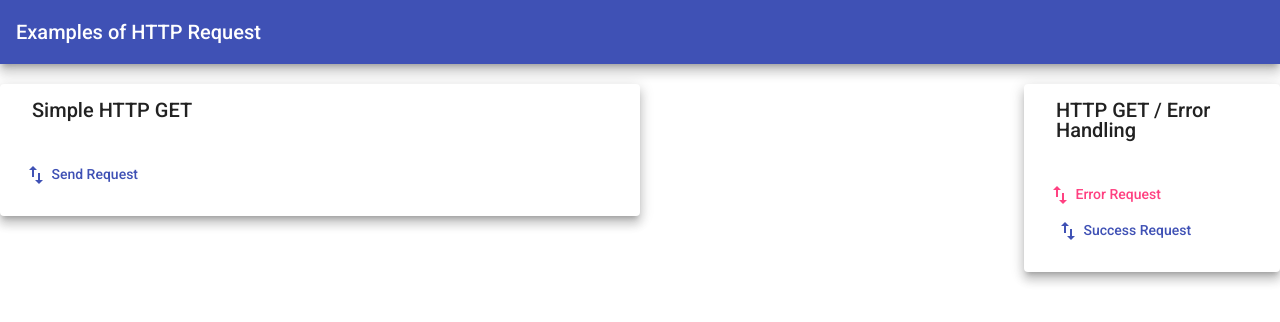
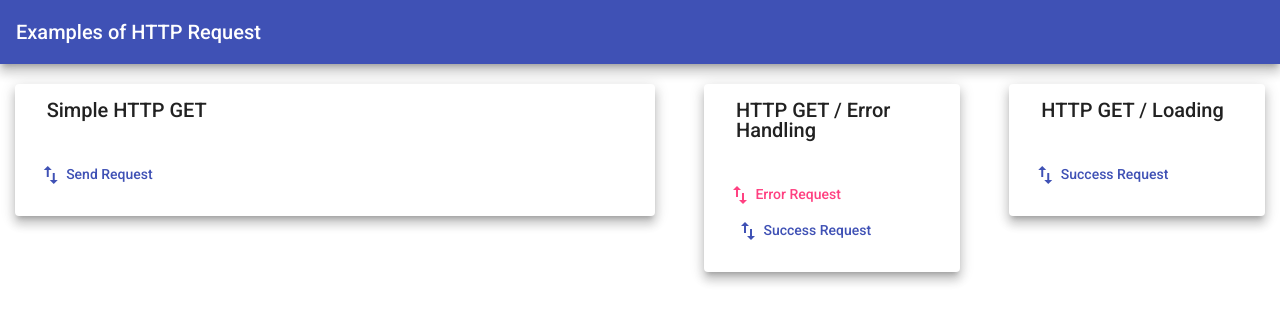
Before and after one commit to rochaskingdom/app-client, an Angular app: page / in a window 1280 px wide. Shown: the top 322 px of the page. Built offline with nearby package versions, Linux system fonts and the light colour scheme.

Commit message:
Exibindo o progressbar

```diff
--- a/src/app/app.component.html
+++ b/src/app/app.component.html
@@ -4,7 +4,7 @@
 
 <br>
 
-<div fxLayout="row wrap" fxLayoutAlign="space-between start" fxLayoutGap="20px">
+<div fxLayout="row wrap" fxLayoutAlign="space-around start" fxLayoutGap="20px">
   <mat-card fxFlex="50" class="mat-elevation-z8">
     <mat-card-header>
       <mat-card-title>Simple HTTP GET</mat-card-title>
@@ -51,4 +51,24 @@
     <mat-card-footer>
     </mat-card-footer>
   </mat-card>
+
+  <mat-card fxFlex="20" class="mat-elevation-z8">
+    <mat-card-header>
+      <mat-card-title>HTTP GET / Loading</mat-card-title>
+    </mat-card-header>
+    <mat-card-content>
+      <ul *ngIf="productsLoading">
+        <li *ngFor="let p of productsLoading">{{p.name}}</li>
+      </ul>
+    </mat-card-content>
+    <mat-card-actions>
+      <button mat-button color="primary" (click)="getProductsLoading()">
+        <mat-icon>swap_vert</mat-icon>
+        Success Request
+      </button>
+    </mat-card-actions>
+    <mat-card-footer>
+      <mat-progress-bar mode="query" *ngIf="bLoading"></mat-progress-bar>
+    </mat-card-footer>
+  </mat-card>
 </div>
--- a/src/app/app.component.ts
+++ b/src/app/app.component.ts
@@ -11,6 +11,8 @@ import { MatSnackBar, MatSnackBarConfig } from '@angular/material/snack-bar';
 })
 export class AppComponent implements OnInit {
 
+  bLoading = false;
+  productsLoading: Product[];
   productsErrorHandling: Product[];
   simpleReqProductsObs$: Observable<Product[]>;
 
@@ -62,4 +64,17 @@ export class AppComponent implements OnInit {
       }
     );
   }
+
+  getProductsLoading(): void {
+    this.bLoading = true;
+    this.productsService.getProductsDelay().subscribe(prods => {
+        this.productsLoading = prods;
+        this.bLoading = false;
+      },
+      error => {
+        console.log(error);
+        this.bLoading = false;
+      }
+    );
+  }
 }
```
